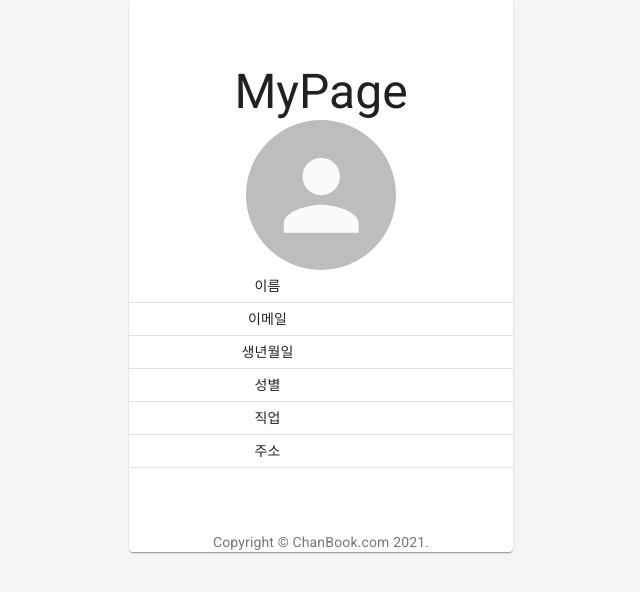
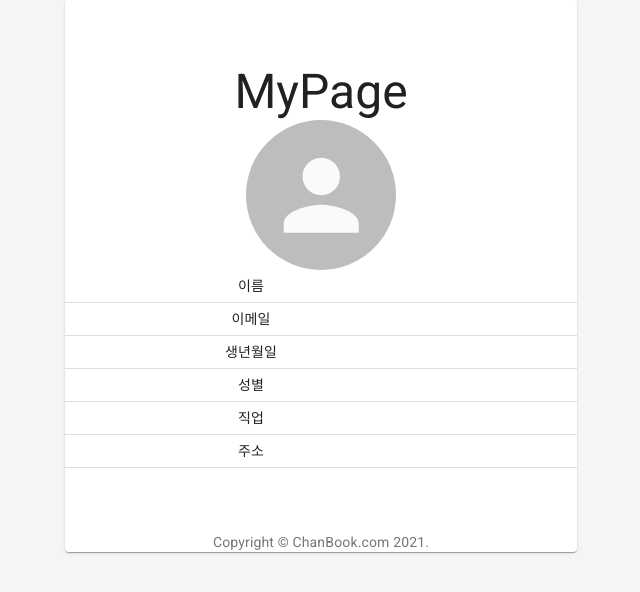
Before and after one commit to CHkkang/Api-client, a React (Create React App) app: page /profile/mypage in a window 1280 px wide. Shown: the top 592 px of the page, without its empty margins (319-959 px from the left). Built offline with nearby package versions, Linux system fonts and the light colour scheme; no server answers.

Commit message:
769px 아래일 때 max-width 40%로 변경

```diff
--- a/src/components/Profile/Profile.css
+++ b/src/components/Profile/Profile.css
@@ -3,7 +3,7 @@
 }
 @media screen and (min-width: 769px) {
     .card {
-        max-width: 30%;
+        max-width: 40%;
     }
 };
 
```
